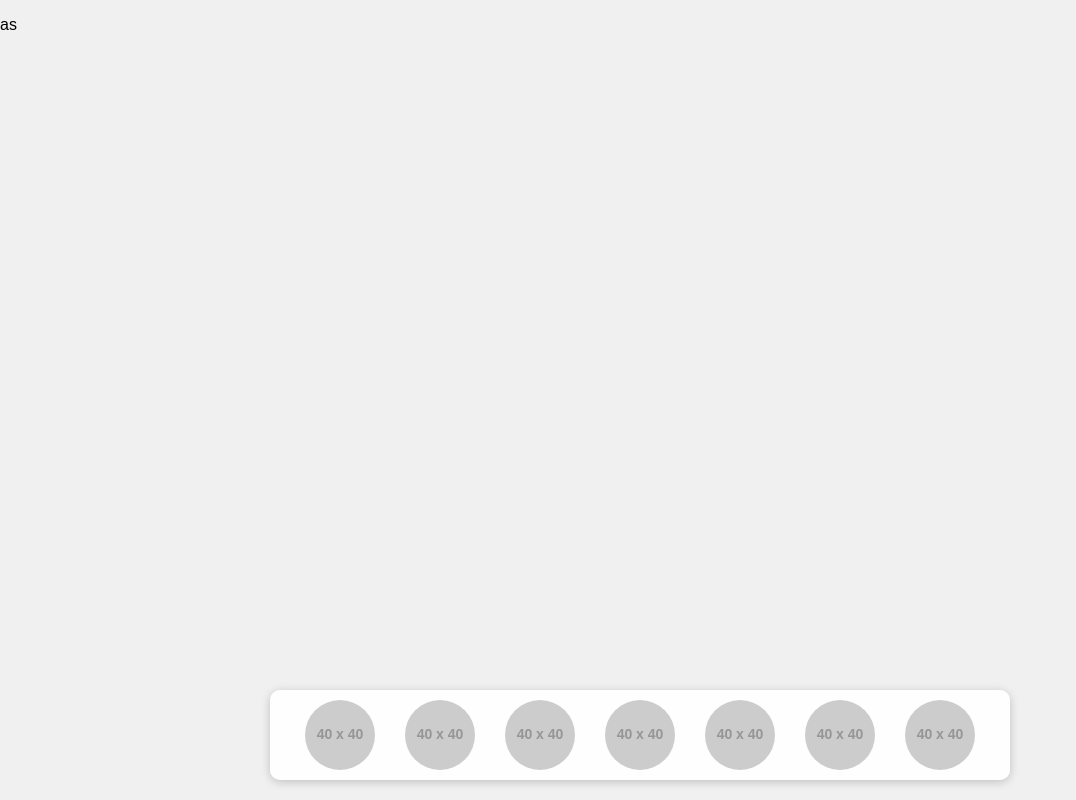
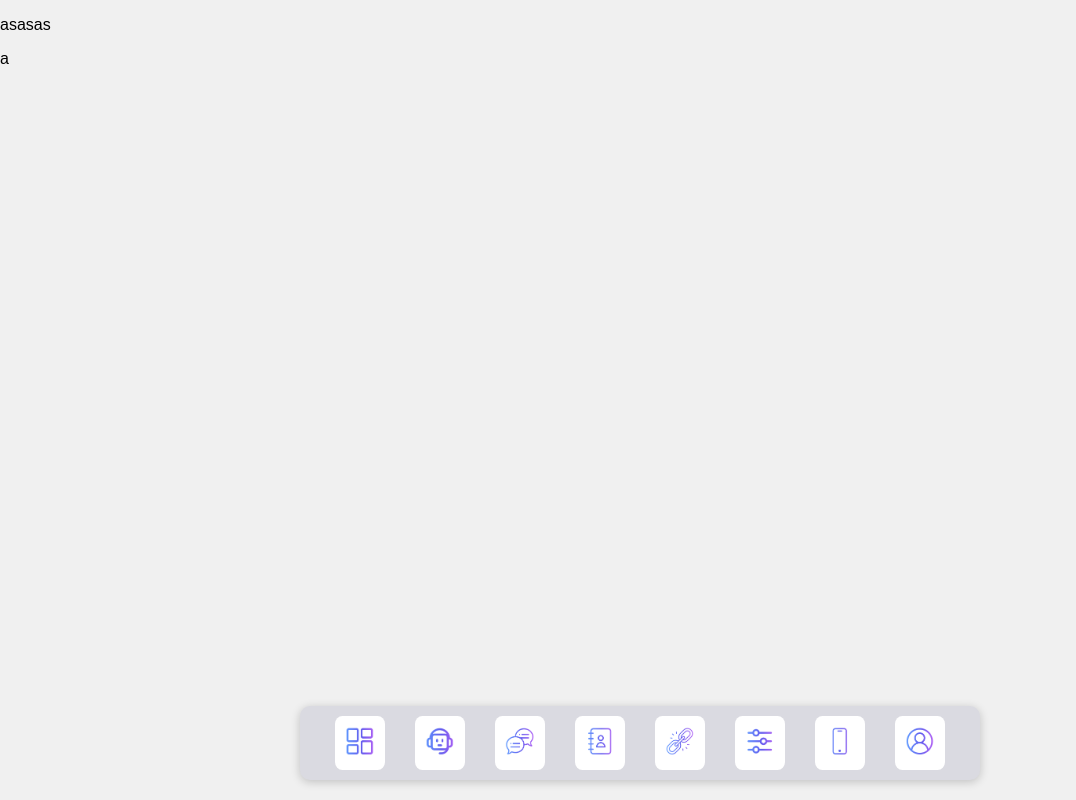
Before and after one commit to DS-Perera/chatbot-frontend, a React (Create React App) app: page / in a window 1280 px wide. Shown: the whole page, without its empty margins (0-1076 px from the left). Built offline with nearby package versions, Linux system fonts and the light colour scheme.

Commit message:
navbar added

```diff
--- a/src/App.css
+++ b/src/App.css
@@ -12,7 +12,7 @@ body {
   left: 50%;
   transform: translateX(-50%);
   display: flex;
-  background-color: rgba(255, 255, 255, 0.9);
+  background-color: #dadae1;
   border-radius: 10px;
   box-shadow: 0 2px 10px rgba(0, 0, 0, 0.2);
   padding: 10px 20px;
@@ -24,17 +24,28 @@ body {
   display: flex;
   justify-content: center;
   align-items: center;
+  background: #ffffff;
+  border-radius: 15%;
+  padding: 10px;
+  cursor: pointer;
 }
 
 .navbar-item img {
-  width: 70px;
-  /* Placeholder image size */
-  height: 70px;
-  border-radius: 50%;
-  /* Optional: to make the images circular */
+  width: 30px;
+  height: 30px;
 }
 
+.navbar-item.active img {
+  width: 30px;
+  height: 29px;
+  filter: brightness(0) invert(1);
+}
+
+.navbar-item.active {
+  background: linear-gradient(45deg, #635bee, #af5ff4);
+}
+/*
 .navbar-item:hover img {
-  filter: brightness(0.8);
+  filter: brightness(0.95);
   cursor: pointer;
-}
+} */
--- a/src/App.js
+++ b/src/App.js
@@ -1,6 +1,7 @@
 import logo from "./logo.svg";
 import "./App.css";
 import NavBar from "./Design/Components/NavBar";
+import Design from "./Design/Design";
 
 function App() {
   return (
@@ -21,8 +22,7 @@ function App() {
     //   </header>
     // </div>
     <div>
-      <p>as</p>
-      <NavBar />
+      <Design/>
     </div>
   );
 }
--- a/src/Design/Components/NavBar.js
+++ b/src/Design/Components/NavBar.js
@@ -1,29 +1,46 @@
-import React from "react";
+import React, { useState } from "react";
+import dashboad from "../Assets/dashboard.png";
+import bot from "../Assets/bot.png";
+import chats from "../Assets/chats.png";
+import leads from "../Assets/leads.png";
+import intergration from "../Assets/intergration.png";
+import customize from "../Assets/customize.png";
+import agent from "../Assets/agent.png";
+import acc from "../Assets/acc.png";
 
-const NavBar = () => {
+const NavBar = (prop) => {
+  const [activeItem, setActiveItem] = useState(null);
+
+  const handleItemClick = (item) => {
+    setActiveItem(item);
+    prop.setActiveItem(item);
+  };
+
+  const items = [
+    { src: dashboad, alt: "Home" },
+    { src: bot, alt: "Chat" },
+    { src: chats, alt: "Stats" },
+    { src: leads, alt: "Settings" },
+    { src: intergration, alt: "Info" },
+    { src: customize, alt: "User" },
+    { src: agent, alt: "More" },
+    { src: acc, alt: "Account" },
+  ];
+
   return (
     <div className="navbar">
-      <div className="navbar-item">
-        <img src="https://via.placeholder.com/40" alt="Home" />
-      </div>
-      <div className="navbar-item">
-        <img src="https://via.placeholder.com/40" alt="Chat" />
-      </div>
-      <div className="navbar-item">
-        <img src="https://via.placeholder.com/40" alt="Stats" />
-      </div>
-      <div className="navbar-item">
-        <img src="https://via.placeholder.com/40" alt="Settings" />
-      </div>
-      <div className="navbar-item">
-        <img src="https://via.placeholder.com/40" alt="Info" />
-      </div>
-      <div className="navbar-item">
-        <img src="https://via.placeholder.com/40" alt="User" />
-      </div>
-      <div className="navbar-item">
-        <img src="https://via.placeholder.com/40" alt="More" />
-      </div>
+      {items.map((item, index) => (
+        <div key={index}>
+          <div
+            className={`navbar-item ${activeItem === index ? "active" : ""}`}
+            onClick={() => handleItemClick(index)}
+          >
+            <div className="img">
+              <img src={item.src} alt={item.alt} />
+            </div>
+          </div>
+        </div>
+      ))}
     </div>
   );
 };
--- /dev/null
+++ b/src/Design/Design.js
@@ -0,0 +1,13 @@
+import React from "react";
+import NavBar from "./Components/NavBar";
+
+export default function Design() {
+  const [activeItem, setActiveItem] = React.useState("a");
+  return (
+    <div>
+      <p>asasas</p>
+      {activeItem}
+      <NavBar setActiveItem={setActiveItem} />
+    </div>
+  );
+}
```
